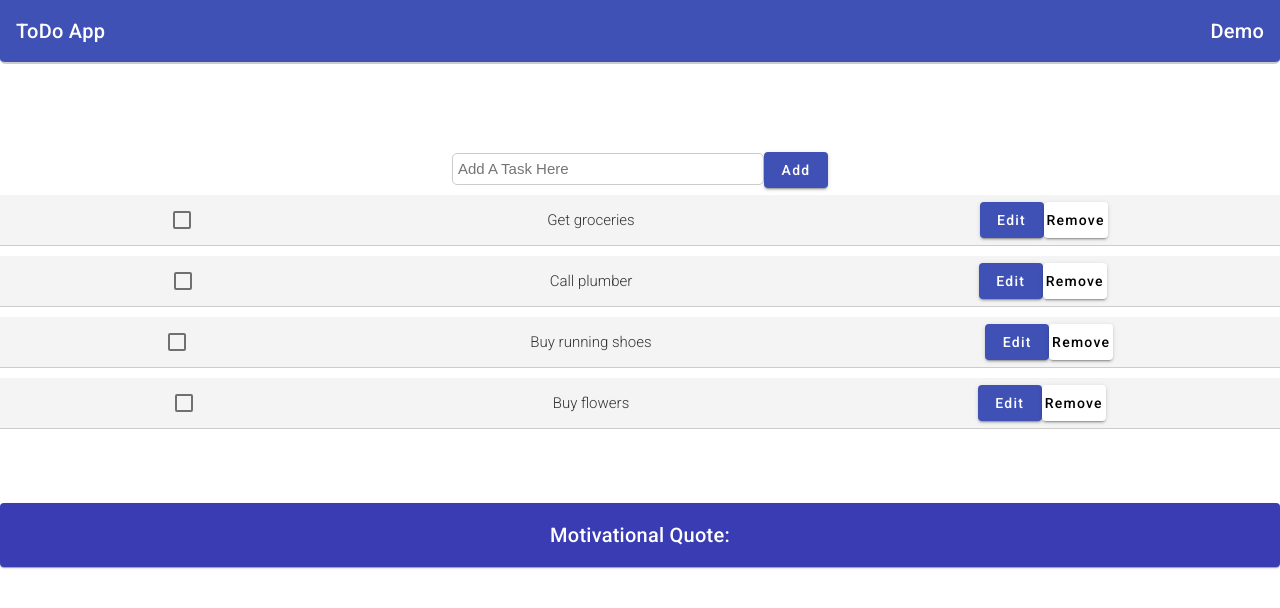
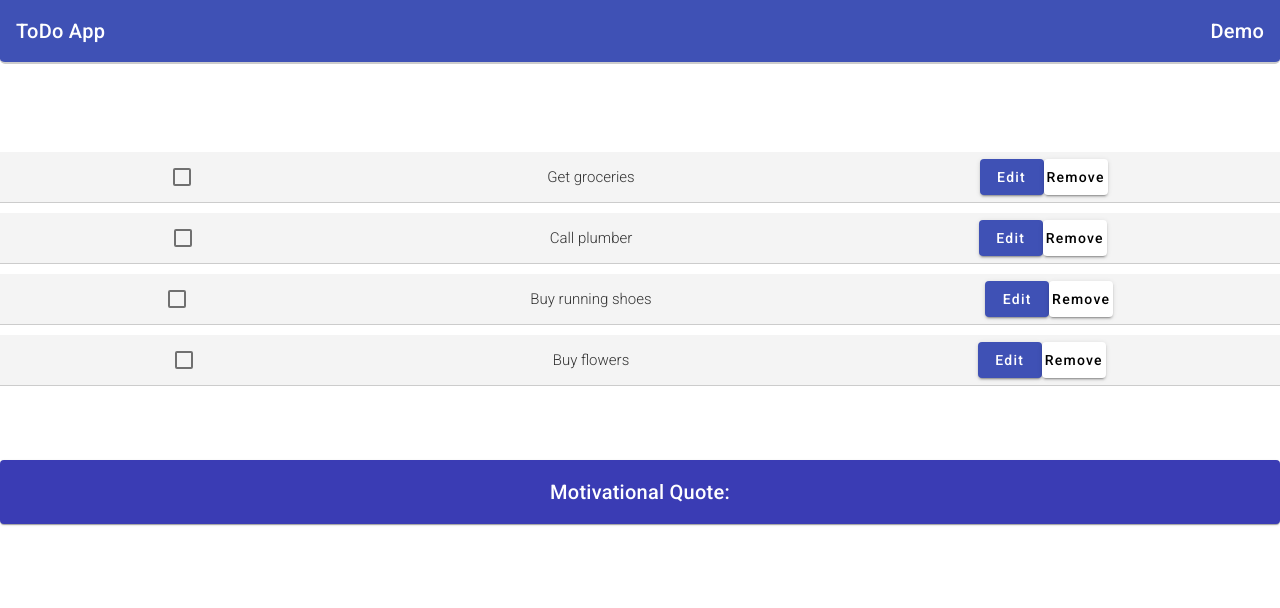
Before and after one commit to kyanethmoran/ToDo-Testing, an Angular app: page / in a window 1280 px wide. Shown: the top 608 px of the page. Built offline with nearby package versions, Linux system fonts and the light colour scheme; no server answers.

Commit message:
removals for code along

```diff
--- a/src/app/app.component.html
+++ b/src/app/app.component.html
@@ -6,21 +6,9 @@
 
 <section class="center-parent" style="margin-top: 5%">
   <div class="center-child" style="margin-top: 3vh">
-    <input
-      matInput
-      #newItem
-      class="input"
-      placeholder="Add A Task Here"
-      (keyup.enter)="addItem(newItem.value); newItem.value = ''"
-    />
-    <button
-      mat-raised-button
-      color="primary"
-      (click)="addItem(newItem.value); newItem.value = ''"
-    >
-      Add
-    </button>
+    <!-- Needs Code -->
   </div>
+
   <div style="margin-bottom: 5%">
     <ul *ngFor="let i of items" class="center-child">
       <app-item (remove)="remove(i)" [item]="i"></app-item>
--- a/src/app/app.component.ts
+++ b/src/app/app.component.ts
@@ -22,12 +22,6 @@ export class AppComponent {
   }
 
   //add items to the list
-  addItem(description: string) {
-    this.allItems.push({
-      description,
-      completed: false,
-    });
-  }
 
   //remove items from the list
   remove(item: Item) {
--- a/src/app/components/item/item.component.ts
+++ b/src/app/components/item/item.component.ts
@@ -13,7 +13,6 @@ export class ItemComponent {
   @Output() remove = new EventEmitter<Item>();
 
   saveItem(description: string) {
-    this.editable = true;
     this.item.description = description;
   }
 }
```
